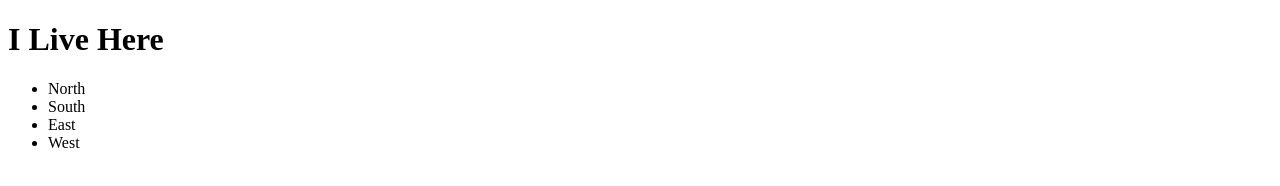
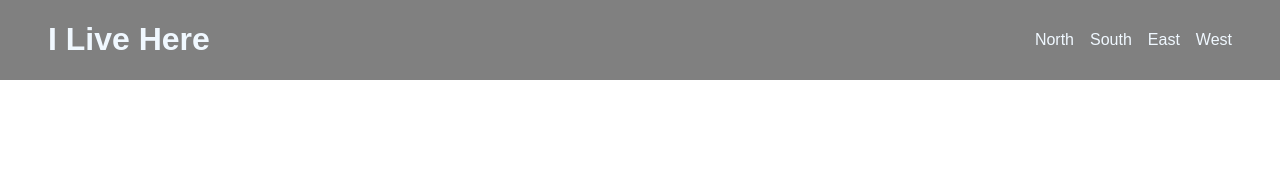
Before and after one commit to tmos1/japan-travel, a plain HTML site: page index.html in a window 1280 px wide. Drawn offline with Linux system fonts and the light colour scheme.

Commit message:
Add and style a header bar

```diff
--- a/index.html
+++ b/index.html
@@ -10,10 +10,10 @@
         <div class="header">
             <h1>I Live Here</h1>
             <ul>
-                <li>North</li>
-                <li>South</li>
-                <li>East</li>
-                <li>West</li>
+                <li><a href="#">North</a></li>
+                <li><a href="#">South</a></li>
+                <li><a href="#">East</a></li>
+                <li><a href="#">West</a></li>
             </ul>
         </div>
     </body>
--- a/styles.css
+++ b/styles.css
@@ -0,0 +1,26 @@
+body {
+    font-family: Arial, Helvetica, sans-serif;
+    margin:0;
+    padding: 0;
+}
+
+a {
+    text-decoration: none;
+    color: aliceblue;
+}
+
+ul {
+    list-style: none;
+    display: flex;
+    gap: 16px;
+}
+
+.header {
+    display: flex;
+    background-color: grey;
+    justify-content: space-between;
+    align-items: center;
+    margin: 0;
+    padding: 0 48px;
+    color: aliceblue;
+}
```
